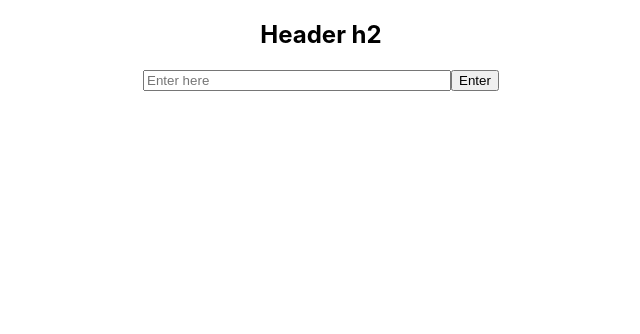
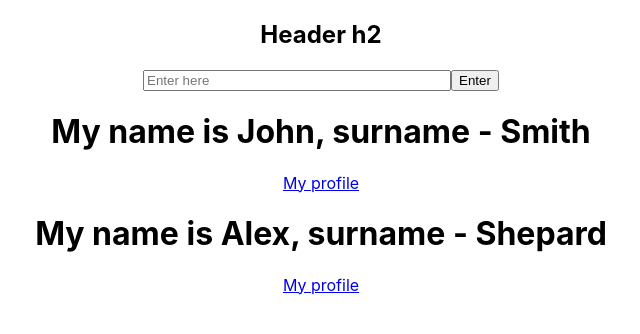
Before and after one commit to kastastin/udemy-react, a React (Create React App) app in the folder react-first-app/my-app/: page / in a window 1280 px wide. Shown: the top 334 px of the page, without its empty margins (319-959 px from the left). Built offline with nearby package versions, Linux system fonts and the light colour scheme.

Commit message:
video-127 [props]

```diff
--- a/react-first-app/my-app/src/App.js
+++ b/react-first-app/my-app/src/App.js
@@ -1,6 +1,24 @@
 import {Component, StrictMode} from 'react';
 import './App.css';
 
+
+function WhoAmI(props) {
+  return (
+    <div>
+      <h1>My name is {props.name}, surname - {props.surname}</h1>
+      <a href={props.link}>My profile</a>
+    </div>
+  );
+}
+
+// function WhoAmI({name, surname, link}) {
+//   return (
+//     <div>
+//       <h1>My name is {name}, surname - {surname}</h1>
+//       <a href={link}>My profile</a>
+//     </div>
+//   );
+// }
 
 const Header = () => {
   return <h2>Header h2</h2>
@@ -49,6 +67,10 @@
       </StrictMode>
       <Field/>
       <Btn/>
+      <WhoAmI name="John" surname="Smith" link="facebook.com"/>
+      <WhoAmI name="Alex" surname="Shepard" link="instagram.com"/>
+      {/* <WhoAmI name={{firstName: 'Andrew'}} surname="Grant" link="riddle.com"/> */}
+      {/* <WhoAmI name={() => {return 'Tom'}} surname="Hont" link="twitter.com"/> */}
     </div>
   );
 }
```
